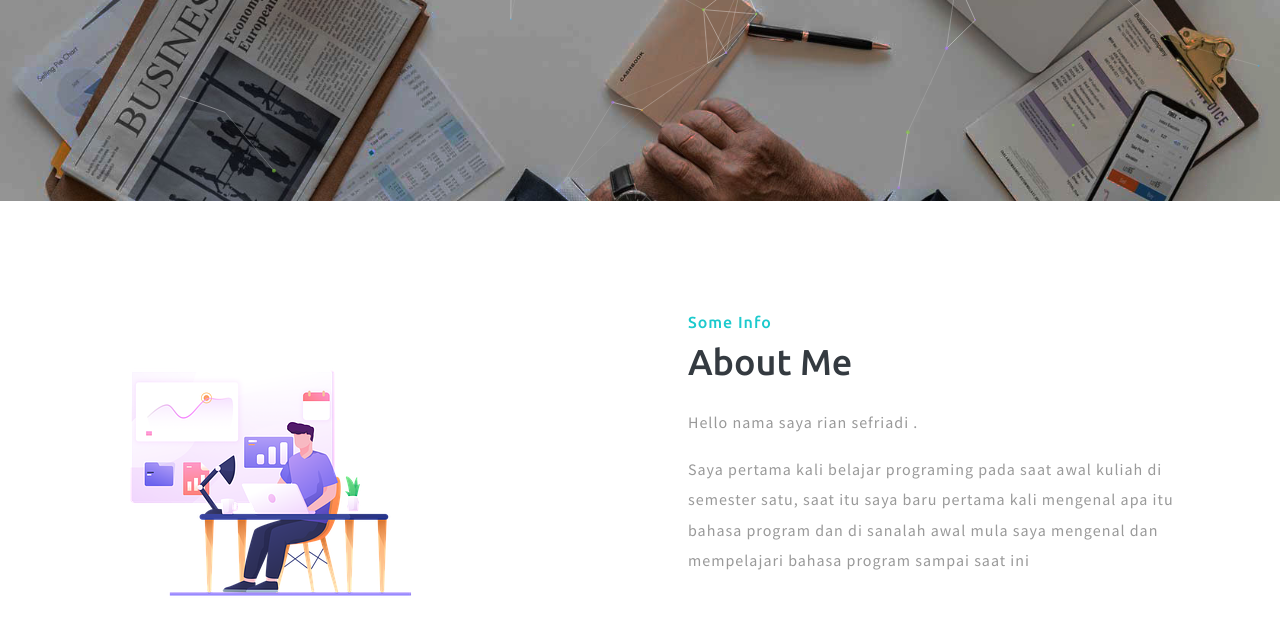
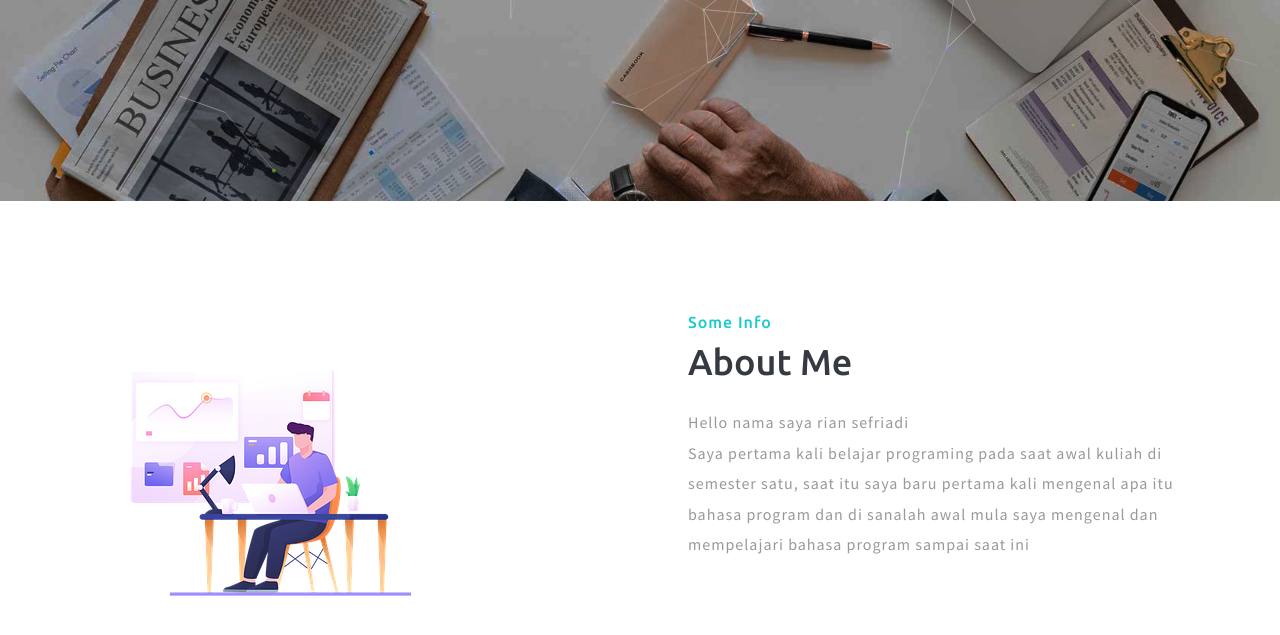
Before and after one commit to riansefriadi/riansefriadi.github.io, a plain HTML site: page index.html in a window 1280 px wide. Shown: the part 445-1080 px from the top of the page. Drawn offline with Linux system fonts and the light colour scheme; animation ran at ten frames a second.

Commit message:
Update index.html

```diff
--- a/index.html
+++ b/index.html
@@ -121,8 +121,8 @@
 				<div class="col-lg-6 feature pl-lg-5 mt-lg-0 mt-5" data-aos="fade-left">
 					<h3 class="title-wthree text-dark mb-4">
 						<span class="mb-2">Some Info</span>About Me</h3>
-					<p>Hello nama saya rian sefriadi .</p>
-					<p class="mt-3">Saya pertama kali belajar programing pada saat awal kuliah di semester satu, saat itu saya baru pertama kali mengenal apa itu bahasa program dan di sanalah awal mula saya mengenal dan mempelajari bahasa program sampai saat ini</p>
+					<p>Hello nama saya rian sefriadi
+					<br>Saya pertama kali belajar programing pada saat awal kuliah di semester satu, saat itu saya baru pertama kali mengenal apa itu bahasa program dan di sanalah awal mula saya mengenal dan mempelajari bahasa program sampai saat ini</p>
 					<div class="button-w3ls">
 						<!-- <a href="#" class="btn btn-sm animated-button thar-four">Download <i class="fas fa-book"></i></a> -->
 					</div>
```
